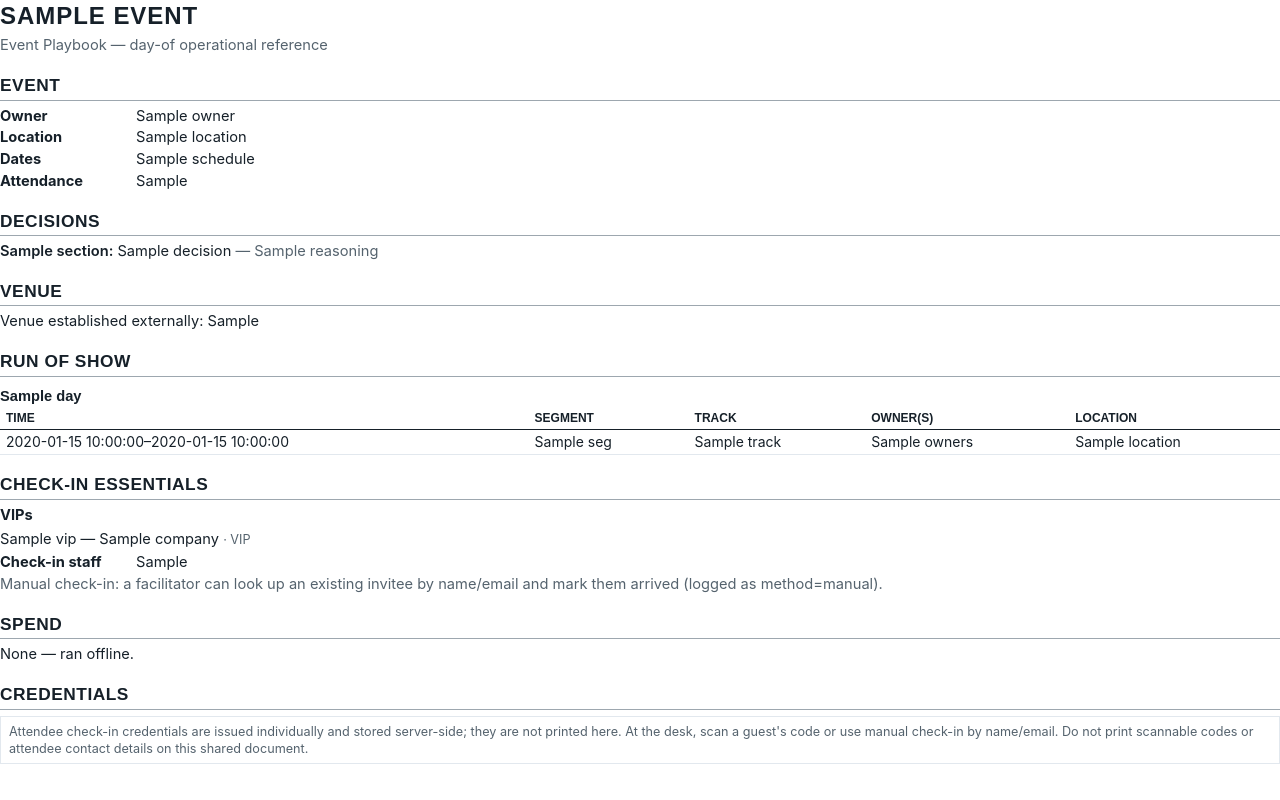
After one commit to jfilipATX/saronic-event-project, a FastAPI app: template app/ui/templates/playbook_print.html in a window 1280 px wide. The commit adds this page. Run offline with FastAPI, Linux system fonts and the light colour scheme; the template is opened without the code that fills it: most values are stand-ins (such as "Sample title", 1, 10 or a date in 2020).

Commit message:
P5-7: printable day-of playbook (chrome-free, PII-scoped, print view)
Adds a dedicated print-optimized playbook at GET /events/{id}/playbook/print —
the offline day-of operational reference a coordinator carries to the venue,
distinct from the P5-6 executive PPTX (which is for sign-off). Reads the SAME
compose_playbook + run-of-show + ledger as the screen view, so print and screen
never disagree. No Claude call.

What landed:
* app/ui/templates/playbook_print.html — standalone document (no nav/stepper/
  buttons, no base-shell chrome). White backgrounds, Archivo Expanded headings,
  >=11pt body. Sections: event header, decisions (Q -> Choice (why)), venue
  (incl. opt-out noted as 'established externally'), run of show grouped by day
  (time | segment | track | owners | location), check-in essentials (VIPs by
  name/company only, assigned staff, manual-check-in note), spend, and a
  credentials note.
* Amber double-booking flag carries print-color-adjust: exact so it survives
  onto paper (the most important thing on the page); the rest forces white.
* PII discipline: attendee contact (email) is excluded from the print view;
  VIPs show only name/company (what a desk operator needs), never contact dumps
  or scannable codes.
* Route + a 'Print / Save as PDF' button on the playbook view (one click,
  opens the print view in a new tab).
* Folded in the P5-6 QA cleanup: per-row ROS times now drop the date prefix
  (the day header already carries it) in BOTH the print view and the exec PPTX
  deck, so '2026-03-14 10:00-11:00' reads '10:00-11:00'.

855/855 green. README count reconciled via the claims guard. Nav guard 3/3.
Secret audit clean. 7 new P5-7 tests pin all 6 acceptance checks (chrome-free,
ROS grouped by day, amber flag with print-color-adjust, state+country location,
PII exclusion, missing -> Not set).

```diff
--- a/app/main.py
+++ b/app/main.py
@@ -583,6 +583,102 @@ def create_app(db_path: Optional[str] = None) -> FastAPI:
         finally:
             conn.close()
 
+    @app.get("/events/{event_id}/playbook/print", response_class=HTMLResponse)
+    def playbook_print(request: Request, event_id: int):
+        """P5-7 — printable day-of operational reference. Standalone, chrome-free
+        document that reads the same playbook + run-of-show + ledger as the
+        screen view, so print and screen never disagree. No Claude call."""
+        conn = connect()
+        try:
+            event = load_event(conn, event_id)
+            pb = compose_playbook(conn, event_id)
+            # Decisions from the settled chain, in chain order.
+            live = {d.step: d for d in repo.current_decisions(conn, event_id)}
+            sections = [
+                PlaybookSectionVM(
+                    title=STEP_TITLES.get(key, key),
+                    decision=live.get(key),
+                    rejected=(live[key].alternatives if key in live else []),
+                    url=f"/events/{event_id}/steps/{key}",
+                )
+                for key in CHAIN
+            ]
+            # Venue facts from the settled venue decision.
+            venue_label = venue_capacity = None
+            venue_amenities = []
+            venue_opt_out = repo.get_event_opt_out(conn, event_id) \
+                if hasattr(repo, "get_event_opt_out") else None
+            for sec in pb.sections:
+                if sec.step == "venue" or "venue" in sec.title.lower():
+                    venue_label = sec.chosen_label
+            # Run of show, grouped by day, with date stripped from row times.
+            segments = repo.list_segments(conn, event_id)
+            conflicts = conflicts_for(segments)
+            pool = {p.id: p for p in repo.list_people(conn, include_erased=True)}
+
+            def owner_label_for(pid):
+                p = pool.get(pid)
+                return p.display_name if p and not p.is_erased else "—"
+
+            ros_days = []
+            for day, segs in group_by_day(segments).items():
+                day_segs = []
+                for s in segs:
+                    def _t(val, day=day):
+                        if not val:
+                            return "—"
+                        # Strip the date prefix when it matches the day header.
+                        if val.startswith(day + " "):
+                            return val[len(day) + 1:]
+                        if "T" in val and val.startswith(day + "T"):
+                            return val[len(day) + 1:].replace("T", " ")
+                        return val
+                    day_segs.append({
+                        "id": s.id,
+                        "title": s.title,
+                        "track": s.track,
+                        "location": s.location,
+                        "start_time": _t(s.start),
+                        "end_time": _t(s.end),
+                        "owners": ", ".join(owner_label_for(o)
+                                            for o in s.owner_ids) or "—",
+                    })
+                ros_days.append({"day": day, "segments": day_segs})
+            # Check-in essentials: VIPs (name/company only) + assigned staff.
+            attendees = repo.list_attendees(conn, event_id)
+            vips = [{"name": a.full_name or "(unnamed)",
+                     "company": a.company or ""}
+                    for a in attendees if a.is_vip]
+            checkin_staff = []
+            for row in repo.event_staff_rows(conn, event_id):
+                if not row["can_check_in"]:
+                    continue
+                p = pool.get(row["person_id"])
+                if p and not p.is_erased:
+                    checkin_staff.append(p.display_name)
+            spend = repo.spend_total(conn, event_id=event_id)
+            owner = (event.owner_name +
+                     (f" — {event.owner_role}" if event.owner_role else "")) \
+                if event.owner_name else None
+            return templates.TemplateResponse(request, "playbook_print.html", {
+                "event": event,
+                "schedule": describe_schedule(conn, event_id),
+                "owner": owner,
+                "sections": sections,
+                "venue_label": venue_label,
+                "venue_capacity": venue_capacity,
+                "venue_amenities": venue_amenities,
+                "venue_opt_out": venue_opt_out,
+                "ros_days": ros_days,
+                "conflicts": conflicts,
+                "owner_label_for": owner_label_for,
+                "vips": vips,
+                "checkin_staff": sorted(set(checkin_staff)),
+                "spend": spend if spend else None,
+            })
+        finally:
+            conn.close()
+
     # ── venue favourites (P2-3) ──────────────────────────────────────────────
 
     @app.post("/events/{event_id}/venues/{venue_ref}/favourite")
--- a/app/ui/templates/playbook.html
+++ b/app/ui/templates/playbook.html
@@ -44,5 +44,6 @@
 
   <div class="option-actions mt-xl">
     <a class="btn-primary" href="{{ markdown_url }}">Export playbook (Markdown)</a>
+    <a class="btn-quiet" href="/events/{{ event.id }}/playbook/print" target="_blank">Print / Save as PDF</a>
   </div>
 {% endblock %}
--- /dev/null
+++ b/app/ui/templates/playbook_print.html
@@ -0,0 +1,160 @@
+<!-- playbook_print.html — P5-7 printable day-of operational reference.
+     A standalone, chrome-free document (no nav/stepper/buttons). Reads the same
+     compose_playbook + run-of-show + ledger as the screen view, so print and
+     screen never disagree. PII-scoped: attendee contact (email) is excluded;
+     VIPs show only name/company/tier. Amber double-booking flag carries
+     print-color-adjust: exact so it survives onto paper.
+     Context: event, schedule, owner, sections, venue facts (label/capacity/
+     amenities/opt_out), ros_days (list of {day, segments}), conflicts (seg_id ->
+     {person_id: why}), vips (list of {name, company, is_vip}), checkin_staff
+     (sorted names), spend (float|None), credentials_note. -->
+<!DOCTYPE html>
+<html lang="en">
+<head>
+  <meta charset="utf-8">
+  <title>Playbook — {{ event.name }}</title>
+  <style>
+    @page { size: auto; margin: 1.5cm; }
+    * { box-sizing: border-box; }
+    body {
+      font-family: "Inter", system-ui, sans-serif;
+      color: #162029; background: #fff; font-size: 11pt; line-height: 1.35;
+      margin: 0; padding: 0;
+    }
+    h1 { font-family: "Archivo Expanded", "Archivo", sans-serif;
+         font-size: 18pt; text-transform: uppercase; letter-spacing: 0.04em;
+         margin: 0 0 4px; }
+    h2 { font-family: "Archivo Expanded", "Archivo", sans-serif;
+         font-size: 13pt; text-transform: uppercase; letter-spacing: 0.03em;
+         margin: 18px 0 6px; border-bottom: 1px solid #9DA7AF; padding-bottom: 2px; }
+    .muted { color: #55636E; }
+    .deck-section { break-inside: avoid; }
+    .kv { margin: 2px 0; }
+    .kv b { display: inline-block; min-width: 9em; }
+    .decision { break-inside: avoid; margin: 4px 0; }
+    .decision .q { font-weight: 600; }
+    .decision .why { color: #55636E; }
+    table.ros { width: 100%; border-collapse: collapse; font-size: 10.5pt; }
+    table.ros th { text-align: left; border-bottom: 1px solid #162029;
+                   font-family: "Archivo Expanded", sans-serif; font-size: 9pt;
+                   text-transform: uppercase; padding: 2px 6px; }
+    table.ros td { border-bottom: 1px solid #E2E8EE; padding: 3px 6px;
+                   vertical-align: top; }
+    .day-head { font-family: "Archivo Expanded", sans-serif; font-weight: 700;
+                font-size: 11pt; margin: 10px 0 2px; }
+    .print-ros-conflict {
+      color: #D8A24C; font-weight: 600;
+      -webkit-print-color-adjust: exact; print-color-adjust: exact;
+    }
+    .vip { break-inside: avoid; padding: 2px 0; }
+    .tier { color: #55636E; font-size: 9.5pt; }
+    .creds { font-size: 9.5pt; color: #55636E; border: 1px solid #E2E8EE;
+             padding: 6px 8px; }
+    ul.amenities { margin: 2px 0; padding-left: 1.2em; }
+    @media print {
+      body { font-size: 11pt; }
+      .deck-section, .decision, .vip, table.ros tr { break-inside: avoid; }
+    }
+  </style>
+</head>
+<body>
+  <h1>{{ event.name }}</h1>
+  <div class="muted">Event Playbook — day-of operational reference</div>
+
+  <div class="deck-section">
+    <h2>Event</h2>
+    <div class="kv"><b>Owner</b> {{ owner or "Not set" }}</div>
+    <div class="kv"><b>Location</b> {{ event.location or "Not set" }}</div>
+    <div class="kv"><b>Dates</b> {{ schedule or "Not scheduled yet" }}</div>
+    <div class="kv"><b>Attendance</b> {{ event.audience_estimate if event.audience_estimate else "Not set" }}</div>
+  </div>
+
+  <div class="deck-section">
+    <h2>Decisions</h2>
+    {% for section in sections %}
+      {% if section.decision and not section.decision.is_pending %}
+        <div class="decision">
+          <span class="q">{{ section.title }}:</span>
+          {{ section.decision.display_label or section.decision.chosen_option.label }}
+          <span class="why">— {{ section.decision.chosen_option.reasoning or "—" }}</span>
+        </div>
+      {% endif %}
+    {% endfor %}
+    {% set oq = sections | selectattr("decision.is_pending") | list | length %}
+    {% if oq %}<div class="muted">Open questions: {{ oq }}</div>{% endif %}
+  </div>
+
+  <div class="deck-section">
+    <h2>Venue</h2>
+    {% if venue_opt_out %}
+      <div class="kv">Venue established externally: {{ venue_opt_out }}</div>
+    {% elif venue_label %}
+      <div class="kv"><b>Name</b> {{ venue_label }}</div>
+      {% if venue_capacity %}<div class="kv"><b>Capacity</b> {{ venue_capacity }}</div>{% endif %}
+      {% if venue_amenities %}
+        <ul class="amenities">
+          {% for a in venue_amenities %}<li>{{ a }}</li>{% endfor %}
+        </ul>
+      {% endif %}
+    {% else %}
+      <div class="kv">Not set</div>
+    {% endif %}
+  </div>
+
+  <div class="deck-section">
+    <h2>Run of show</h2>
+    {% for day in ros_days %}
+      <div class="day-head">{{ day.day }}</div>
+      <table class="ros">
+        <tr><th>Time</th><th>Segment</th><th>Track</th><th>Owner(s)</th><th>Location</th></tr>
+        {% for seg in day.segments %}
+          <tr>
+            <td>{{ seg.start_time }}–{{ seg.end_time }}</td>
+            <td>{{ seg.title }}</td>
+            <td>{{ seg.track }}</td>
+            <td>{{ seg.owners }}</td>
+            <td>{{ seg.location or "—" }}</td>
+          </tr>
+          {% if conflicts.get(seg.id) %}
+            {% for pid, why in conflicts[seg.id].items() %}
+              <tr><td colspan="5" class="print-ros-conflict">
+                ⚠ {{ owner_label_for(pid) }} double-booked: {{ why }}</td></tr>
+            {% endfor %}
+          {% endif %}
+        {% endfor %}
+      </table>
+    {% endfor %}
+    {% if not ros_days %}<div class="muted">No run-of-show segments yet.</div>{% endif %}
+  </div>
+
+  <div class="deck-section">
+    <h2>Check-in essentials</h2>
+    <div class="kv"><b>VIPs</b></div>
+    {% for v in vips %}
+      <div class="vip">{{ v.name }}{% if v.company %} — {{ v.company }}{% endif %}
+        <span class="tier">· VIP</span></div>
+    {% endfor %}
+    {% if not vips %}<div class="muted">None recorded.</div>{% endif %}
+    <div class="kv"><b>Check-in staff</b> {{ checkin_staff | join(", ") or "Not set" }}</div>
+    <div class="kv muted">Manual check-in: a facilitator can look up an existing
+      invitee by name/email and mark them arrived (logged as method=manual).</div>
+  </div>
+
+  <div class="deck-section">
+    <h2>Spend</h2>
+    {% if spend %}
+      <div class="kv">Claude API spend: ${{ "%.2f"|format(spend) }} (whole cents).</div>
+    {% else %}
+      <div class="kv">None — ran offline.</div>
+    {% endif %}
+  </div>
+
+  <div class="deck-section">
+    <h2>Credentials</h2>
+    <div class="creds">Attendee check-in credentials are issued individually and
+      stored server-side; they are not printed here. At the desk, scan a guest's
+      code or use manual check-in by name/email. Do not print scannable codes or
+      attendee contact details on this shared document.</div>
+  </div>
+</body>
+</html>
```
Also changed, not shown: app/features/exec_pptx.py (+14 -1 lines), tests/test_printable_playbook.py (added, +147 -0 lines), README.md.
